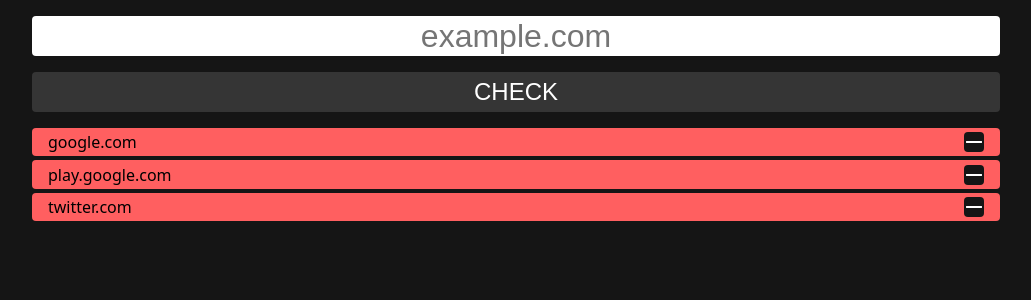
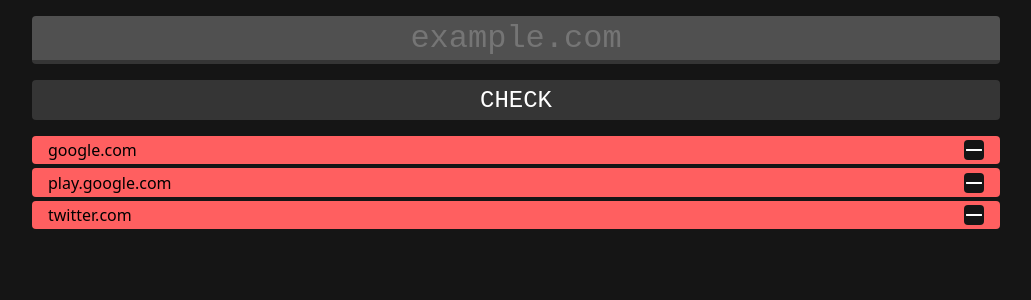
Before and after one commit to Brazy4L/status-check, a React (Vite) app: page / in a window 1280 px wide. Shown: the top 300 px of the page, without its empty margins (124-1155 px from the left). Built offline with nearby package versions, Linux system fonts and the light colour scheme; no server answers.

Commit message:
Style input

```diff
--- a/src/App.tsx
+++ b/src/App.tsx
@@ -88,17 +88,23 @@
 
   return (
     <div className="app">
+      <div className="add">
         <input
           className="input"
           value={input}
           placeholder="example.com"
           onChange={(e) => setInput(e.target.value)}
           onKeyDown={(e) => {
-          if (e.key === "Enter" && (!data[0] || data[0].status !== "pending")) {
+            if (
+              e.key === "Enter" &&
+              (!data[0] || data[0].status !== "pending")
+            ) {
               addItem(addProtocol(input));
             }
           }}
         />
+        <div className="line"></div>
+      </div>
       <button
         id="check"
         className="check"
--- a/src/index.css
+++ b/src/index.css
@@ -43,17 +43,61 @@
   gap: 1rem;
 }
 
+.add {
+  display: grid;
+}
+
 .input {
+  grid-area: 1 / 1;
+  font-family: monospace;
   display: block;
   width: 100%;
-  height: 2.5rem;
+  height: 3rem;
   font-size: 2rem;
   text-align: center;
   border: none;
   border-radius: 0.25rem;
+  background-color: #505050;
+  color: var(--light-text);
+  border-bottom: 0.25rem solid #353535;
+  transition: background-color ease-out 0.3s;
+  transform: translateZ(0);
+}
+
+.input:focus {
+  outline: none;
+  background-color: #353535;
+}
+
+.input:focus + .line {
+  opacity: 1;
+  transform: scaleX(1);
+}
+
+.line {
+  grid-area: 1 / 1;
+  align-self: end;
+  opacity: 0;
+  height: 0.25rem;
+  border-bottom-left-radius: 0.25rem;
+  border-bottom-right-radius: 0.25rem;
+  background: linear-gradient(
+    90deg,
+    var(--success) 0%,
+    var(--success) 25%,
+    var(--fail) 25%,
+    var(--fail) 50%,
+    var(--pending) 50%,
+    var(--pending) 75%,
+    var(--queued) 75%,
+    var(--queued) 100%
+  );
+  transform: scaleX(0);
+  transition: transform ease-out 0.3s, opacity ease-out 0.3s;
 }
 
 .check {
+  font-family: monospace;
   height: 2.5rem;
   font-size: 1.5rem;
   border-radius: 0.25rem;
```
Lines whose indentation alone changed are shown as unchanged.
